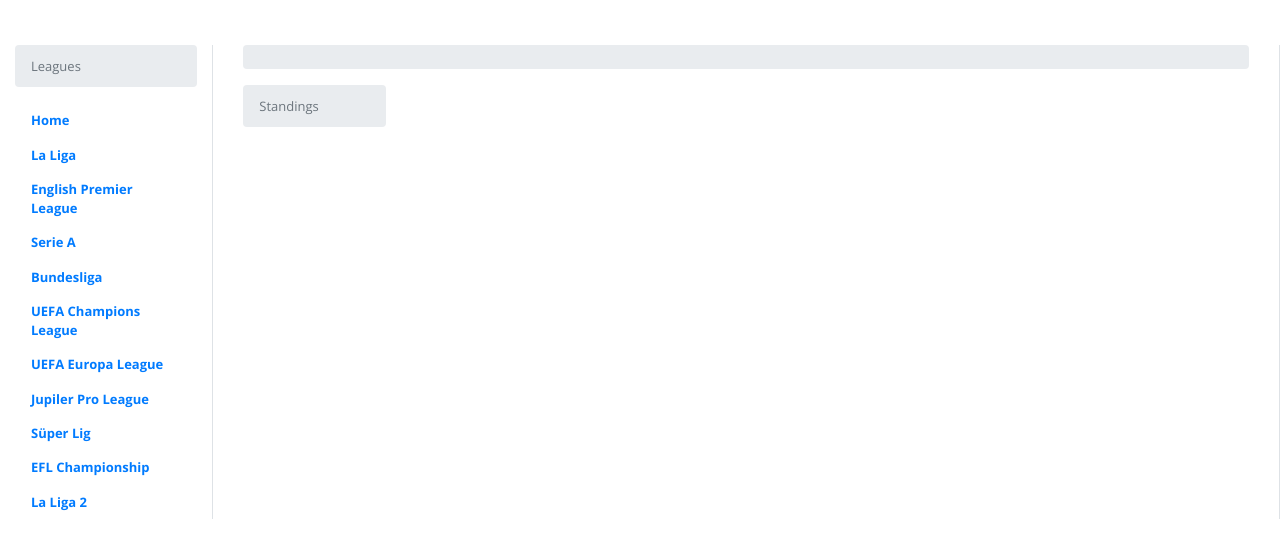
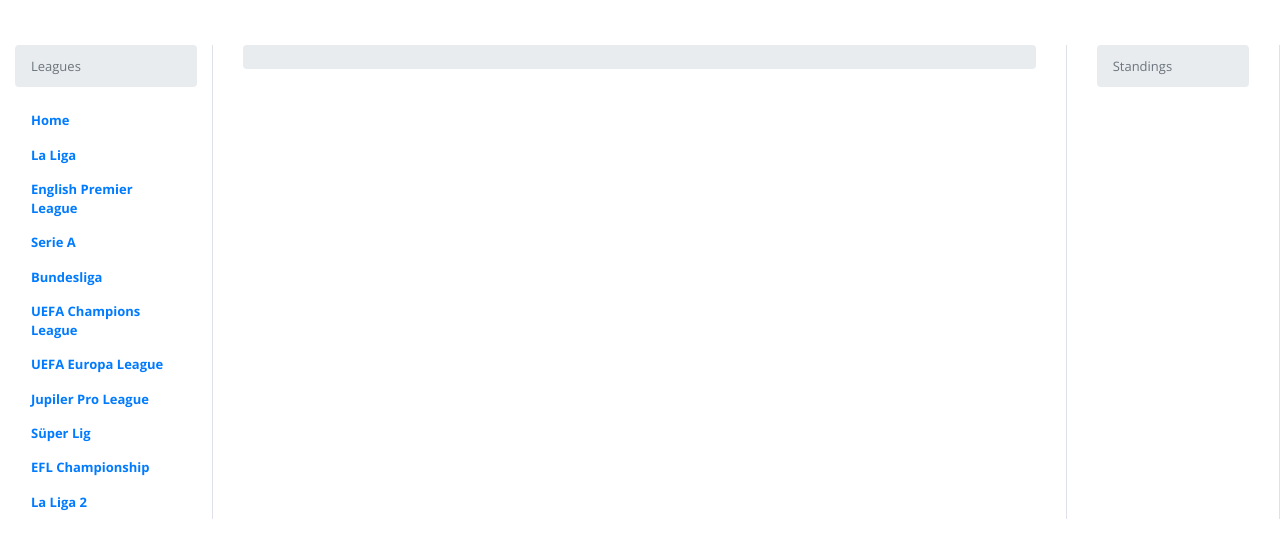
Before and after one commit to vadyme/pet_project, a Flask app: template templates/league_matchday_new.html in a window 1280 px wide. Shown: the top 558 px of the page. Run offline with Flask 2, Linux system fonts and the light colour scheme; the template is opened without the code that fills it, so the values that code supplies are empty; parts of the project's set-up code (start-up, migrations or seed data) failed here and were passed over; some libraries are stand-ins or nearby versions.

Commit message:
correctly places brief standing table

```diff
--- a/templates/layout.html
+++ b/templates/layout.html
@@ -62,7 +62,7 @@
                             <a class="nav-link"  href="/league/bundesliga_1"><span class="text-left"><b>Bundesliga</b></span></a>
                         </li>
                         <li class="nav-item h7 text-left">
-                            <a class="nav-link"  href="/league/ucl"><span class="text-left"><b>UEFA Champions League</b></span></a>
+                                <a class="nav-link"  href="/league/ucl"><span class="text-left"><b>UEFA Champions League</b></span></a>
                         </li>
                         <li class="nav-item h7 text-left">
                             <a class="nav-link"  href="/league/uel"><span class="text-left"><b>UEFA Europa League</b></span></a>
@@ -83,8 +83,11 @@
 			    </div>
 		    </div>
 		    <!--Fixtures list-->
-		    <div class="col-md-10 border-right">
+		    <div class="col-md-8 border-right">
                 {% block content %}{% endblock %}
+		    </div>
+            <div class="col-md-2 border-right">
+                {% block right_well %}{% endblock %}
 		    </div>
         </div>
 	</div>
--- a/templates/league_matchday_new.html
+++ b/templates/league_matchday_new.html
@@ -6,39 +6,14 @@
 
 {% block content %}
 
+<!--LEAGUE HEADER-->
 <div class="col-md-12">
 	<nav aria-label="breadcrumb">
 		<ol class="breadcrumb">
 			<li class="breadcrumb-item active" aria-current="page">{{league_name}}</li>
 		</ol>
 	</nav>
-		    </div>
-
-<!--<nav class="navbar navbar-expand-lg navbar-light bg-light">-->
-<!--  <div class="navbar-brand">{{league_name}} |</div>-->
-<!--	<div class="collapse navbar-collapse" id="navbarSupportedContent">-->
-<!--    	<ul class="navbar-nav mr-auto">-->
-<!--			<li class="nav-item">-->
-<!--        		<a class="nav-link" href="/league/{{ league_name }}">Current matchday</a>-->
-<!--      		</li>-->
-<!--&lt;!&ndash;      		<li class="dropdown show">&ndash;&gt;-->
-<!--<li class="btn-group">-->
-<!--			  <button type="button" class="btn btn-danger dropdown-toggle" data-toggle="dropdown" aria-haspopup="true" aria-expanded="false">-->
-<!--				Action-->
-<!--			  </button>-->
-<!--      		</li>-->
-<!--			<li>-->
-<!--				<a class="nav-item nav-link" href="/league/{{league_name}}/standings">Standings</a>-->
-<!--			</li>-->
-<!--			<li>-->
-<!--				<a class="nav-item nav-link" href="/league/{{league_name}}/topscorers">Top Scorers</a>-->
-<!--			</li>-->
-<!--    </ul>-->
-<!--  </div>-->
-<!--</nav>-->
-
-<div class="top10"></div>
-<div class="top10"></div>
+<!--LIST OF MATCHES-->
 	{% if fixtures|length > 0 %}
 		{% for fixture in fixtures %}
 			<div class="row text-small">
@@ -73,7 +48,13 @@
 			<div class="row top5"></div>
 		{% endfor %}
 	{% endif %}
-		<div class="col-md-2">
+	</div>
+	{% endblock %}
+</div>
+
+{% block right_well %}
+<!--STANDING TABLE-->
+<div class="col-md-12">
 	<nav aria-label="breadcrumb">
 		<ol class="breadcrumb">
 			<li class="breadcrumb-item active" aria-current="page">Standings</li>
@@ -107,6 +88,5 @@
 			</table>
 		{% endfor %}
 	</div>
-
 </div>
 {% endblock %}
```
Lines whose indentation alone changed are shown as unchanged.
